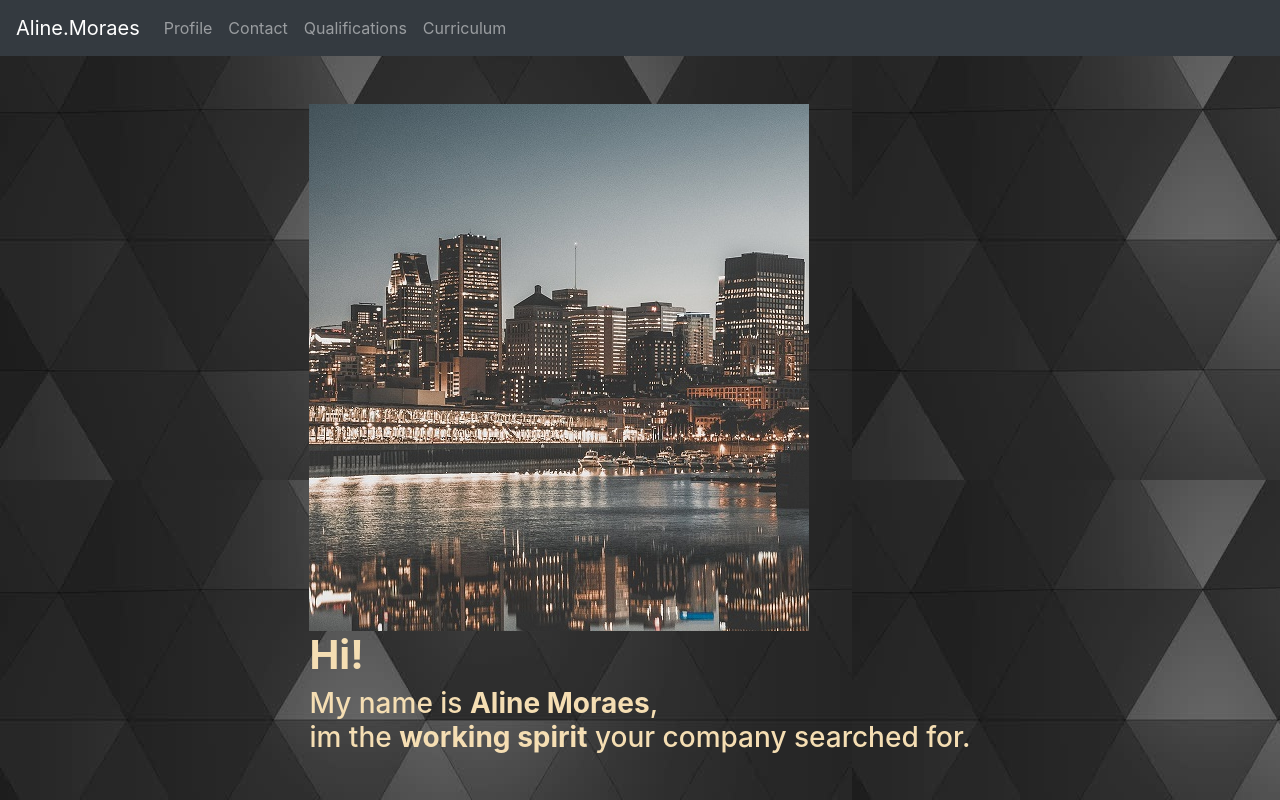
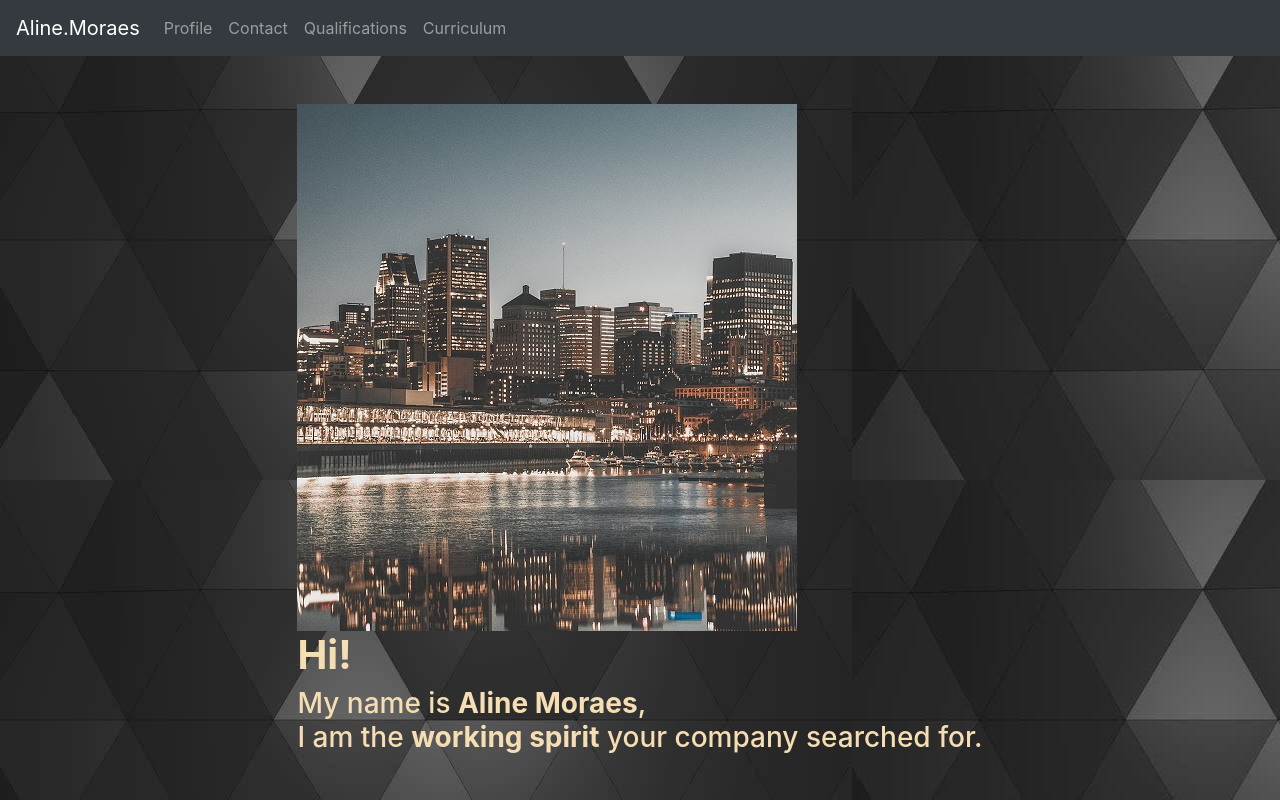
Before and after one commit to ChainaChaina/alinecase, a plain HTML site: page index.html in a window 1280 px wide. Drawn offline with nearby package versions, Linux system fonts and the light colour scheme; files whose address does not match are found by name.

Commit message:
Add files via upload

```diff
--- a/index.html
+++ b/index.html
@@ -60,7 +60,7 @@
                 <div>
                     <h1 class="animated fadeIn"> <b>Hi!</b></h1>
                     <h3 class="animated fadeIn delay-1s">My name is <b>Aline Moraes</b>, <br>
-                        im the <b>working spirit</b> your company searched for.</h3>
+                        I am the <b>working spirit</b> your company searched for.</h3>
                     <div class="yell"></div>
                     <div class="yello"></div>
                 </div>
```
Also changed, not shown: contact.html (+1 -2 lines).
